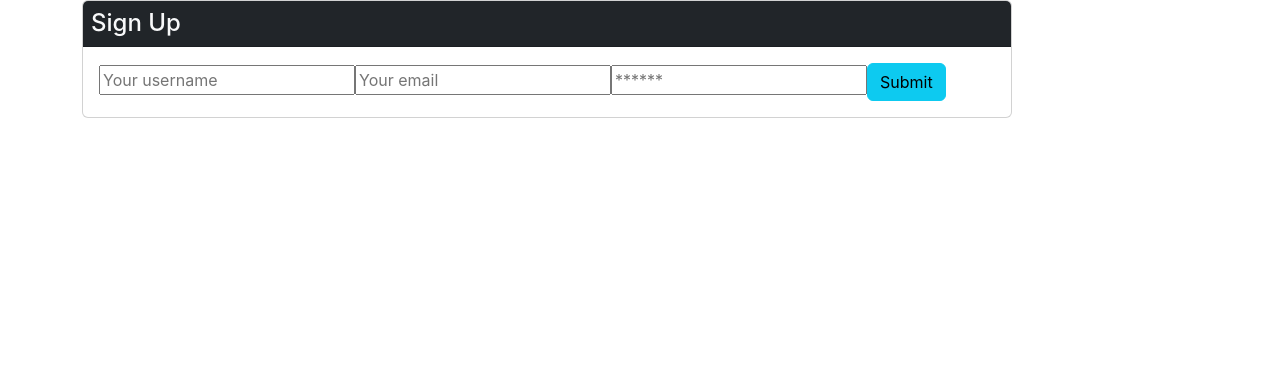
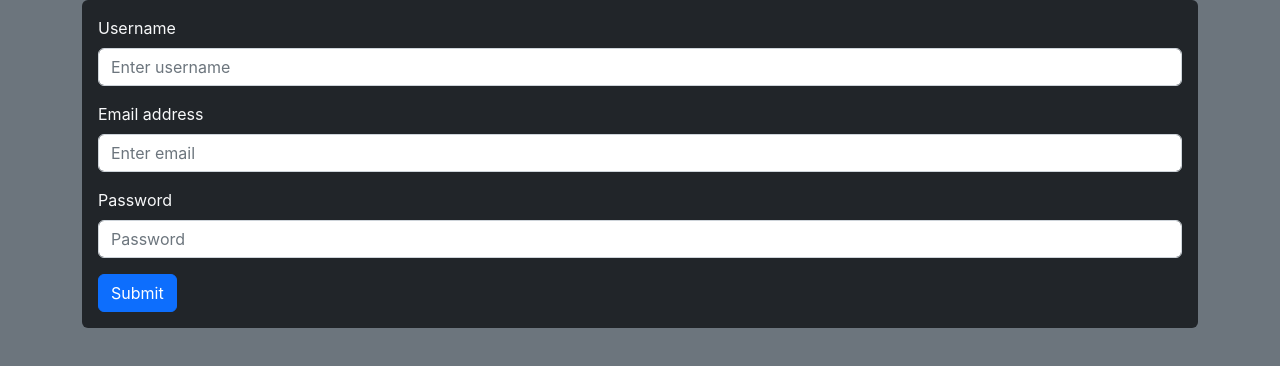
Before and after one commit to Achilles3458/ChatBox, a React (Create React App) app in the folder client/: page / in a window 1280 px wide. Shown: the top 366 px of the page. Built offline with nearby package versions, Linux system fonts and the light colour scheme.

Commit message:
finished sign up page

```diff
--- a/client/public/index.html
+++ b/client/public/index.html
@@ -24,9 +24,9 @@
       work correctly both with client-side routing and a non-root public URL.
       Learn how to configure a non-root public URL by running `npm run build`.
     -->
-    <title>React App</title>
+    <title>Messaging App</title>
   </head>
-  <body>
+  <body class="bg-secondary">
     <noscript>You need to enable JavaScript to run this app.</noscript>
     <div id="root"></div>
     <!--
--- a/client/src/pages/SignUp.js
+++ b/client/src/pages/SignUp.js
@@ -1,5 +1,8 @@
 import React, { useState } from "react";
 import { Link } from "react-router-dom";
+
+import Button from "react-bootstrap/Button";
+import Form from "react-bootstrap/Form";
 
 import { useMutation } from "@apollo/client";
 import { ADD_USER } from "../utils/mutations";
@@ -39,61 +42,57 @@ const Signup = () => {
   };
 
   return (
-    <main className="flex-row justify-center mb-4">
-      <div className="col-12 col-lg-10">
-        <div className="card">
-          <h4 className="card-header bg-dark text-light p-2">Sign Up</h4>
-          <div className="card-body">
+    <>
       {data ? (
         <p>
-                Success! You may now head{" "}
-                <Link to="/">back to the homepage.</Link>
+          Success! You may now head <Link to="/">back to the homepage.</Link>
         </p>
       ) : (
-              <form onSubmit={handleFormSubmit}>
-                <input
-                  className="form-input"
-                  placeholder="Your username"
-                  name="name"
-                  type="text"
-                  value={formState.name}
+        <Form
+          onSubmit={handleFormSubmit}
+          className="bg-dark text-light p-3 rounded"
+        >
+          <Form.Group className="mb-3" controlId="formBasicUsername">
+            <Form.Label>Username</Form.Label>
+            <Form.Control
+              type="username"
+              placeholder="Enter username"
+              name="username"
+              value={formState.username}
               onChange={handleChange}
             />
-                <input
-                  className="form-input"
-                  placeholder="Your email"
+          </Form.Group>
+          <Form.Group className="mb-3" controlId="formBasicEmail">
+            <Form.Label>Email address</Form.Label>
+            <Form.Control
+              type="email"
+              placeholder="Enter email"
               name="email"
-                  type="email"
               value={formState.email}
               onChange={handleChange}
             />
-                <input
-                  className="form-input"
-                  placeholder="******"
-                  name="password"
+          </Form.Group>
+          <Form.Group className="mb-3" controlId="formBasicPassword">
+            <Form.Label>Password</Form.Label>
+            <Form.Control
               type="password"
+              placeholder="Password"
+              name="username"
               value={formState.password}
               onChange={handleChange}
             />
-                <button
-                  className="btn btn-block btn-info"
-                  style={{ cursor: "pointer" }}
-                  type="submit"
-                >
+          </Form.Group>
+          <Button variant="primary" type="submit">
             Submit
-                </button>
-              </form>
+          </Button>
+        </Form>
       )}
-
       {error && (
         <div className="my-3 p-3 bg-danger text-white">
-                {error.message}
+          Invalid username or password or email!
         </div>
       )}
-          </div>
-        </div>
-      </div>
-    </main>
+    </>
   );
 };
 
```
Lines whose indentation alone changed are shown as unchanged.
